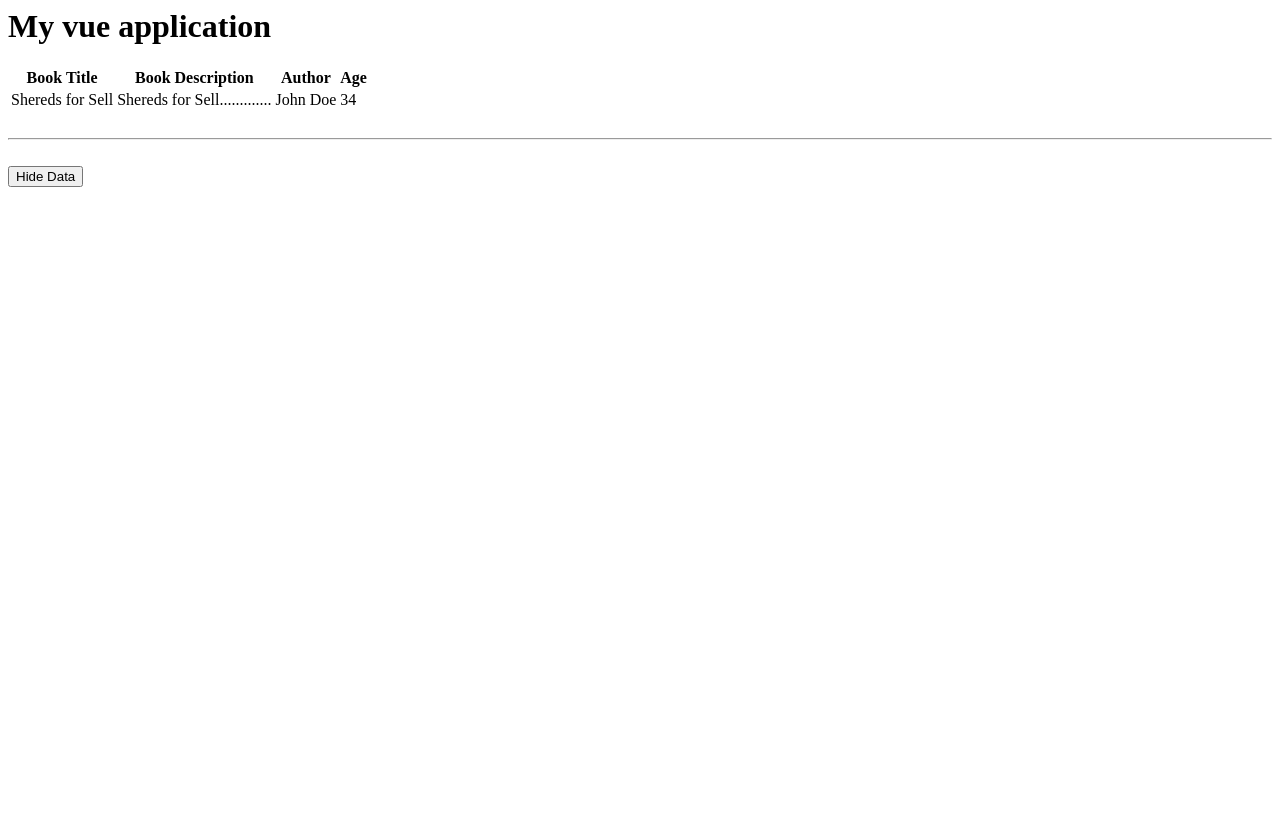
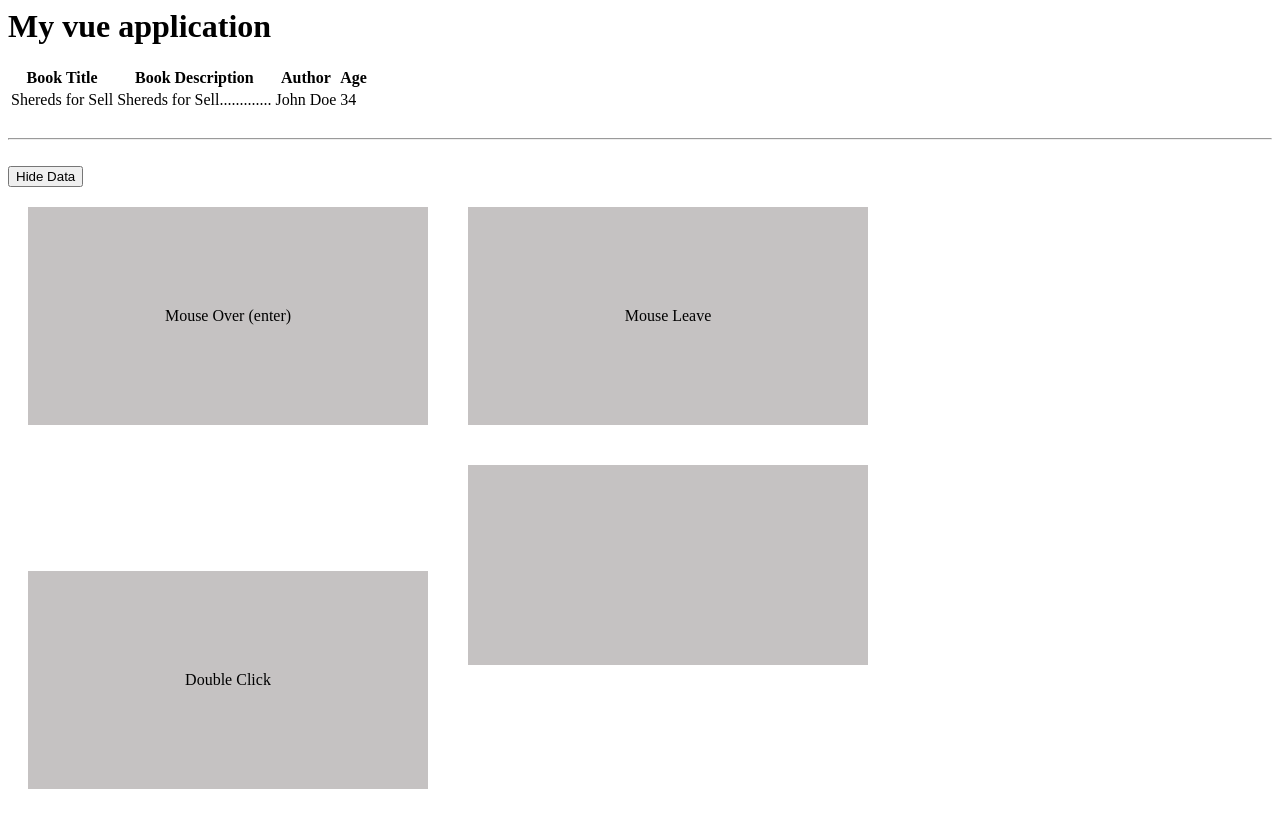
Before and after one commit to kiboma2021/VueApp_methods, a plain HTML site: page index.html in a window 1280 px wide. Drawn offline with nearby package versions, Linux system fonts and the light colour scheme.

Commit message:
Other mouse events

```diff
--- a/index.html
+++ b/index.html
@@ -4,10 +4,22 @@
     <meta name="viewport" content="width=device-width, initial-scale=1.0">
     <title>Vue Application</title>
     <script src="https://unpkg.com/vue@3"></script>
+    <style>
+        .box {
+            background-color: rgb(197, 194, 194);
+            padding: 100px 0;
+            width: 400px;
+            text-align: center;
+            margin: 20px;
+            display: inline-block;
+        }
+    </style>
 </head>
+
 <body>
     <h1>My vue application</h1>
     <div id="app">
+        <div>
             <table v-show="showData">
                 <thead>
                     <th>Book Title</th>
@@ -34,6 +46,15 @@
                     <span v-else>Hide Data</span>
                 </button>
             </div>
+        </div>
+
+        <div>
+            <span class="box" @mouseover="handleEvent"> Mouse Over (enter) </span>
+            <span class="box" @mouseleave="handleEvent" > Mouse Leave</span>
+            <span class="box" @dblclick="handleEvent"> Double Click </span>
+            <span class="box"> </span>
+        </div>
+
 
     </div>
 
--- a/index.js
+++ b/index.js
@@ -21,6 +21,9 @@ const app = Vue.createApp({
         toggleData(){
             this.showData = !this.showData;
         },
+        handleEvent(){
+            console.log("event")
+        }
     },
 });
 
```
Lines whose indentation alone changed are shown as unchanged.
